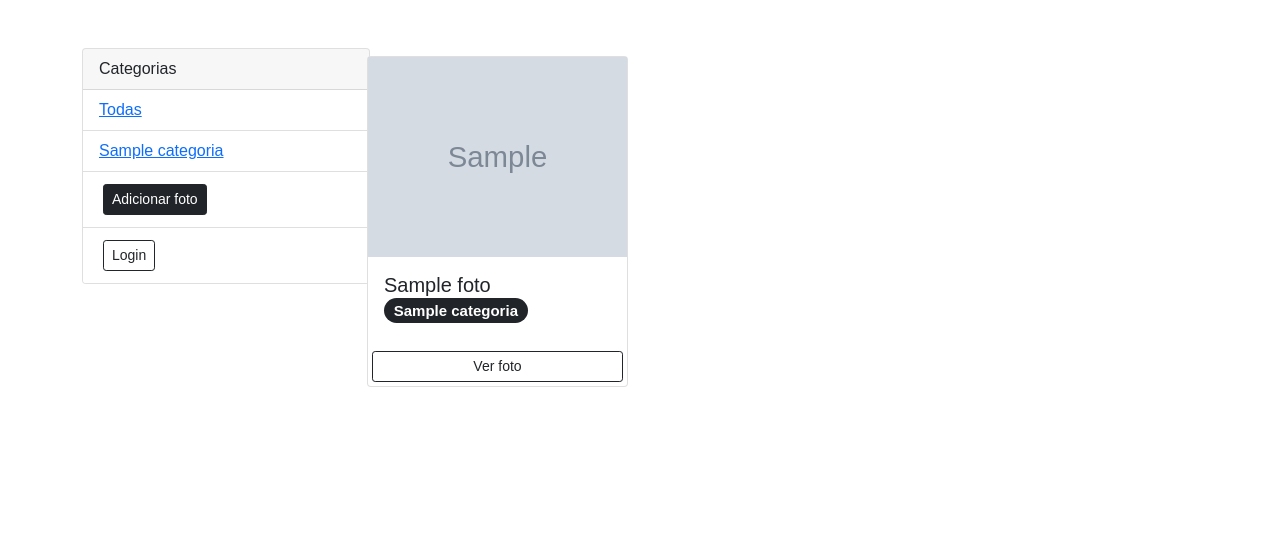
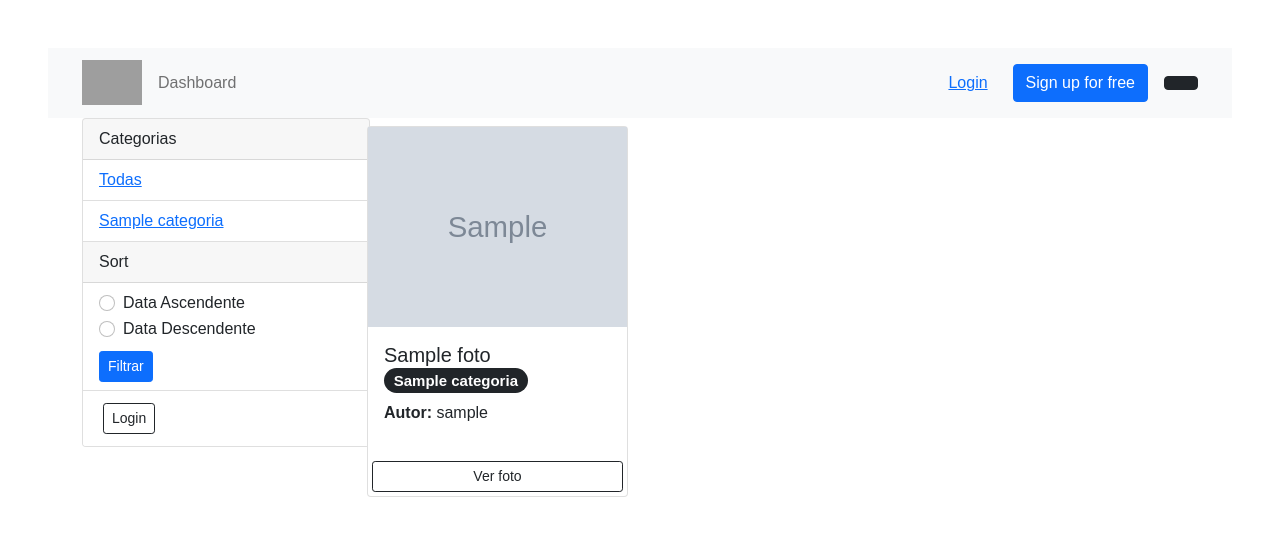
Before and after one commit to kreativermario/projetoDIAM, a Django app: template projetosite/fotos/templates/fotos/galeria.html in a window 1280 px wide. Shown: the top 536 px of the page. Run offline with Django 3.2, Linux system fonts and the light colour scheme; the template is opened without the code that fills it: most values are stand-ins (such as "Sample title", 1, 10 or a date in 2020); grey boxes marked "Sample" are stand-in pictures; some libraries are stand-ins or nearby versions; grey boxes are pictures that could not be loaded.

Commit message:
Estilização CSS + Bootstrap + JS + Jquery (Login & Registo)

```diff
--- a/projetosite/fotos/templates/base.html
+++ b/projetosite/fotos/templates/base.html
@@ -18,7 +18,64 @@
     {% block css %}
     {% endblock %}
 </head>
+<!-- Navbar -->
+<nav class="navbar navbar-expand-lg navbar-light bg-light">
+  <!-- Container wrapper -->
+  <div class="container">
+    <!-- Navbar brand -->
+    <a class="navbar-brand me-2" href="#">
+      <img
+        src="https://cdn.fstoppers.com/default-logo.png"
+        height="45"
+        alt="MDB Logo"
+        loading="lazy"
+        style="margin-top: -1px;"
+      />
+    </a>
 
+    <!-- Toggle button -->
+    <button
+      class="navbar-toggler"
+      type="button"
+      data-mdb-toggle="collapse"
+      data-mdb-target="#navbarButtonsExample"
+      aria-controls="navbarButtonsExample"
+      aria-expanded="false"
+      aria-label="Toggle navigation"
+    >
+      <i class="fas fa-bars"></i>
+    </button>
+
+    <!-- Collapsible wrapper -->
+    <div class="collapse navbar-collapse" id="navbarButtonsExample">
+      <!-- Left links -->
+      <ul class="navbar-nav me-auto mb-2 mb-lg-0">
+        <li class="nav-item">
+          <a class="nav-link" href="#">Dashboard</a>
+        </li>
+      </ul>
+      <!-- Left links -->
+
+      <div class="d-flex align-items-center">
+        <button type="button" class="btn btn-link px-3 me-2">
+          Login
+        </button>
+        <button type="button" class="btn btn-primary me-3">
+          Sign up for free
+        </button>
+        <a
+          class="btn btn-dark px-3"
+          href="https://github.com/mdbootstrap/mdb-ui-kit"
+          role="button"
+          ><i class="fab fa-github"></i
+        ></a>
+      </div>
+    </div>
+    <!-- Collapsible wrapper -->
+  </div>
+  <!-- Container wrapper -->
+</nav>
+<!-- Navbar -->
 
 {% block content %}
 {% endblock %}
--- a/projetosite/fotos/templates/fotos/galeria.html
+++ b/projetosite/fotos/templates/fotos/galeria.html
@@ -26,12 +26,34 @@ Galeria
                         </a>
                     </li>
                     {% endfor %}
-
+                    <div class="card-header">
+                        Sort
+                    </div>
+                    <li class="list-group-item">
+                        <form action="{% url 'fotos:galeria' %}" method="get">
+                            {% csrf_token %}
+                            <div class="form-check">
+                                <input class="form-check-input" type="radio" name="data" id="dataAscendente">
+                                <label class="form-check-label" for="dataAscendente">
+                                    Data Ascendente
+                                </label>
+                            </div>
+                            <div class="form-check">
+                                <input class="form-check-input" type="radio" name="data" id="dataDescendente">
+                                <label class="form-check-label" for="dataDescendente">
+                                    Data Descendente
+                                </label>
+                            </div>
+                            <button type="submit" class="btn btn-sm btn-primary btn-block mt-2">
+                                Filtrar
+                            </button>
+                        </form>
+                    </li>
+                    {% if user.is_authenticated %}
                     <li class="list-group-item">
                         <a href="{% url 'fotos:criar' %}" class="btn btn-dark btn-sm m-1">
                             Adicionar foto</a>
                     </li>
-                    {% if user.is_authenticated %}
                     <li class="list-group-item">
                         <a href="{% url 'fotos:processlogout' %}" class="btn btn-outline-dark btn-sm m-1">
                             Logout</a>
@@ -57,8 +79,12 @@ Galeria
                     <div class="card my-2">
                         <img class="image-thumbnail" src="{{foto.imagem.url}}" alt="Card image cap">
                         <div class="card-body">
-                            <h5 class="card-title">{{foto.titulo}} <span class="badge rounded-pill bg-dark">{{foto.categoria.nome}}</span></h5>
+                            <h5 class="card-title">
+                                {{foto.titulo}}<span class="badge rounded-pill bg-dark">{{foto.categoria.nome}}</span>
+                            </h5>
+                            <p><strong>Autor:</strong> {{foto.author.username}}</p>
                         </div>
+
                         <a href="{% url 'fotos:foto' foto.id %}" class="btn btn-outline-dark btn-sm m-1">Ver foto</a>
                     </div>
                 </div>
```
Also changed, not shown: projetosite/fotos/models.py (+12 -2 lines), projetosite/fotos/templates/fotos/foto.html (+13 -1 lines), projetosite/fotos/views.py (+36 -7 lines), projetosite/db.sqlite3, projetosite/static/images/DSC_0116.jpg (deleted), projetosite/static/images/IMG_2271.jpg (deleted).
